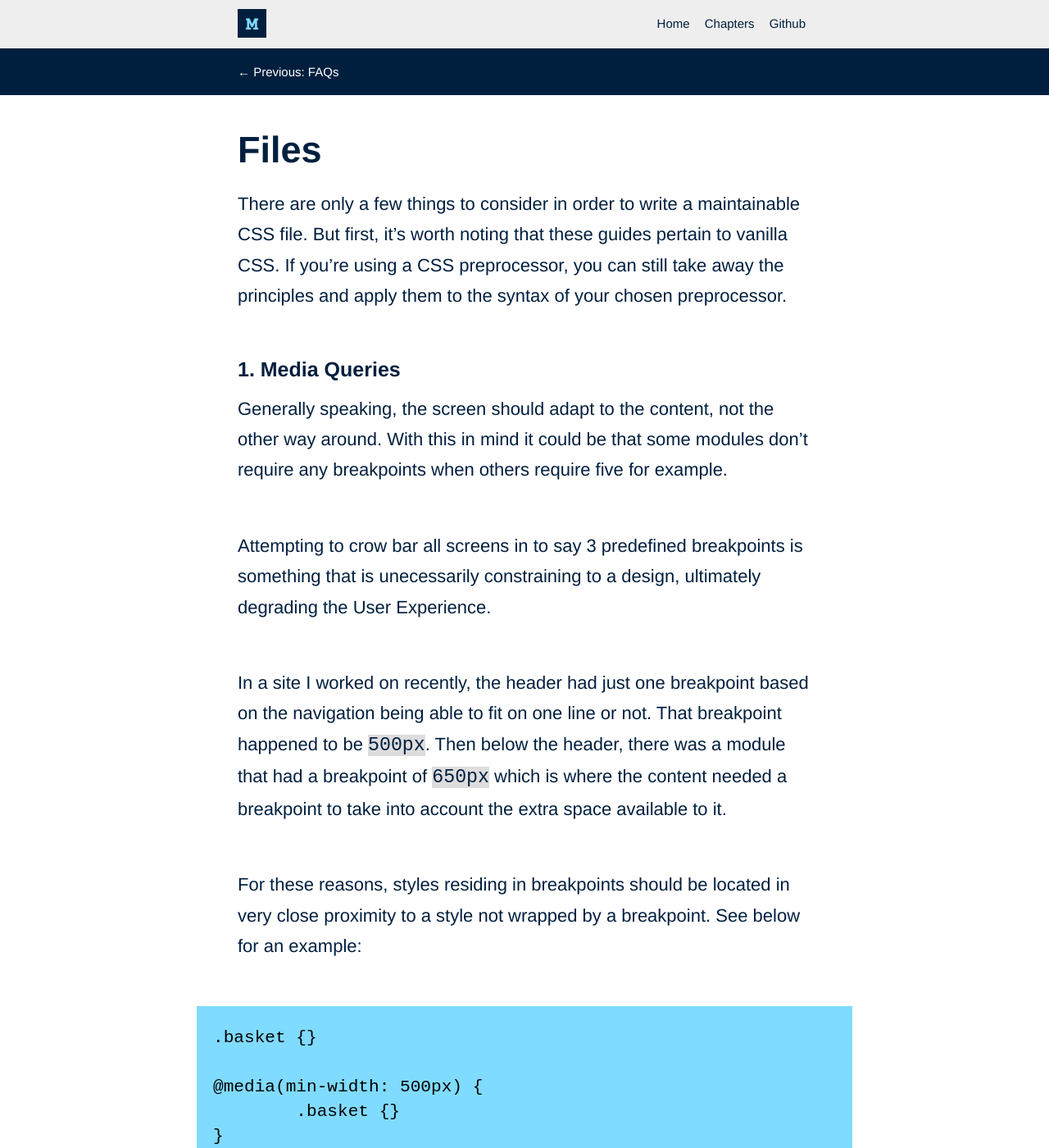
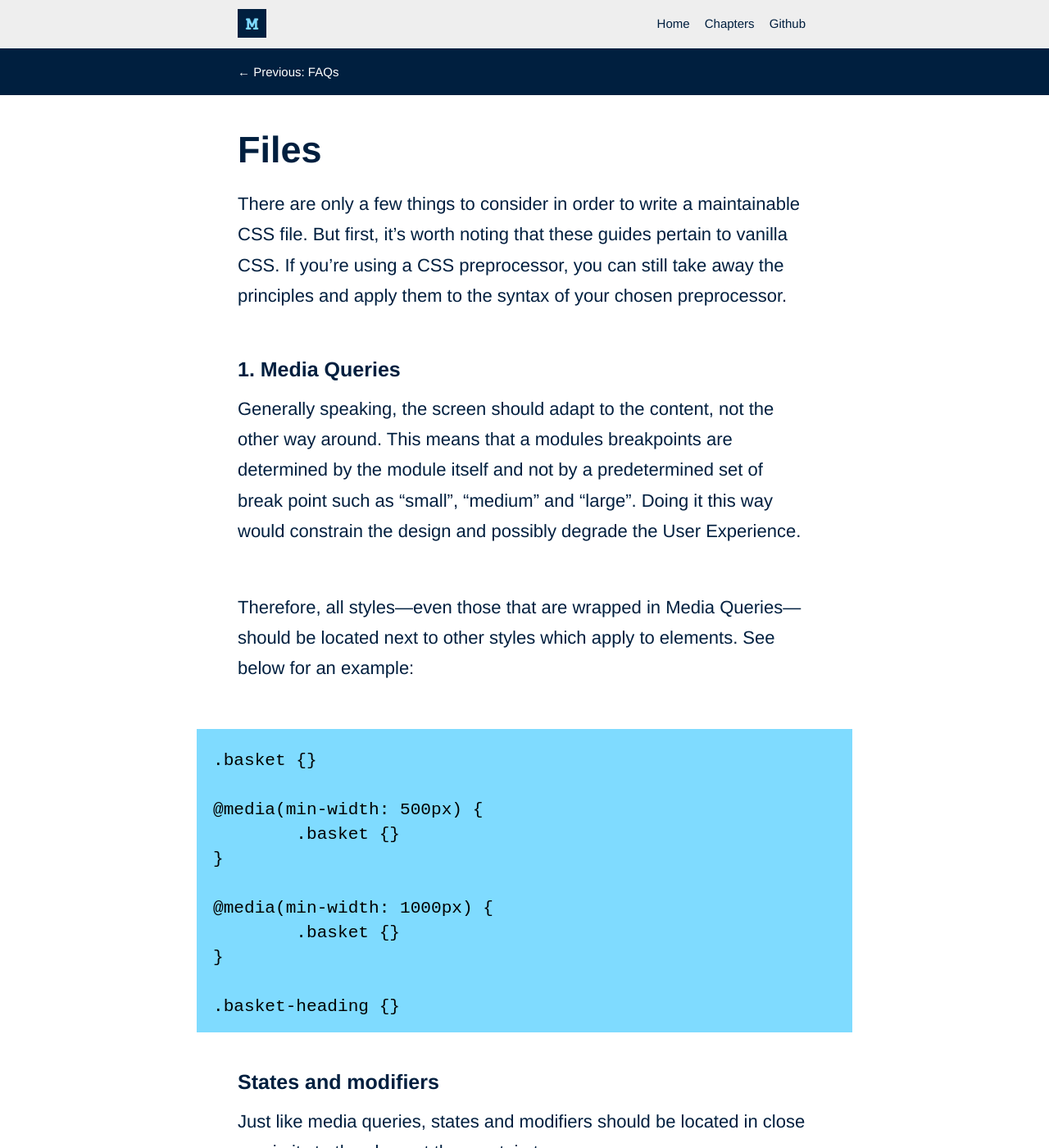
Before and after one commit to adamsilver/maintainablecss.com-jekyll, a Jekyll site: the page built from _chapters/12-files.md, in a window 1280 px wide and 1400 px high. Shown: the whole window at 82% size. Built offline with Jekyll 4.4.1, drawn with Linux system fonts in a browser that asks for light colours.

Commit message:
MQ update

```diff
--- a/_chapters/12-files.md
+++ b/_chapters/12-files.md
@@ -10,13 +10,9 @@ There are only a few things to consider in order to write a maintainable CSS fil
 
 ## 1. Media Queries
 
-Generally speaking, the screen should adapt to the content, not the other way around. With this in mind it could be that some modules don't require any breakpoints when others require five for example.
+Generally speaking, the screen should adapt to the content, not the other way around. This means that a modules breakpoints are determined by the module itself and not by a predetermined set of break point such as "small", "medium" and "large". Doing it this way would constrain the design and possibly degrade the User Experience.
 
-Attempting to crow bar all screens in to say 3 predefined breakpoints is something that is unecessarily constraining to a design, ultimately degrading the User Experience.
-
-In a site I worked on recently, the header had just one breakpoint based on the navigation being able to fit on one line or not. That breakpoint happened to be `500px`. Then below the header, there was a module that had a breakpoint of `650px` which is where the content needed a breakpoint to take into account the extra space available to it.
-
-For these reasons, styles residing in breakpoints should be located in very close proximity to a style not wrapped by a breakpoint. See below for an example:
+Therefore, all styles&mdash;even those that are wrapped in Media Queries&mdash;should be located next to other styles which apply to elements. See below for an example:
 
 	.basket {}
 
```
